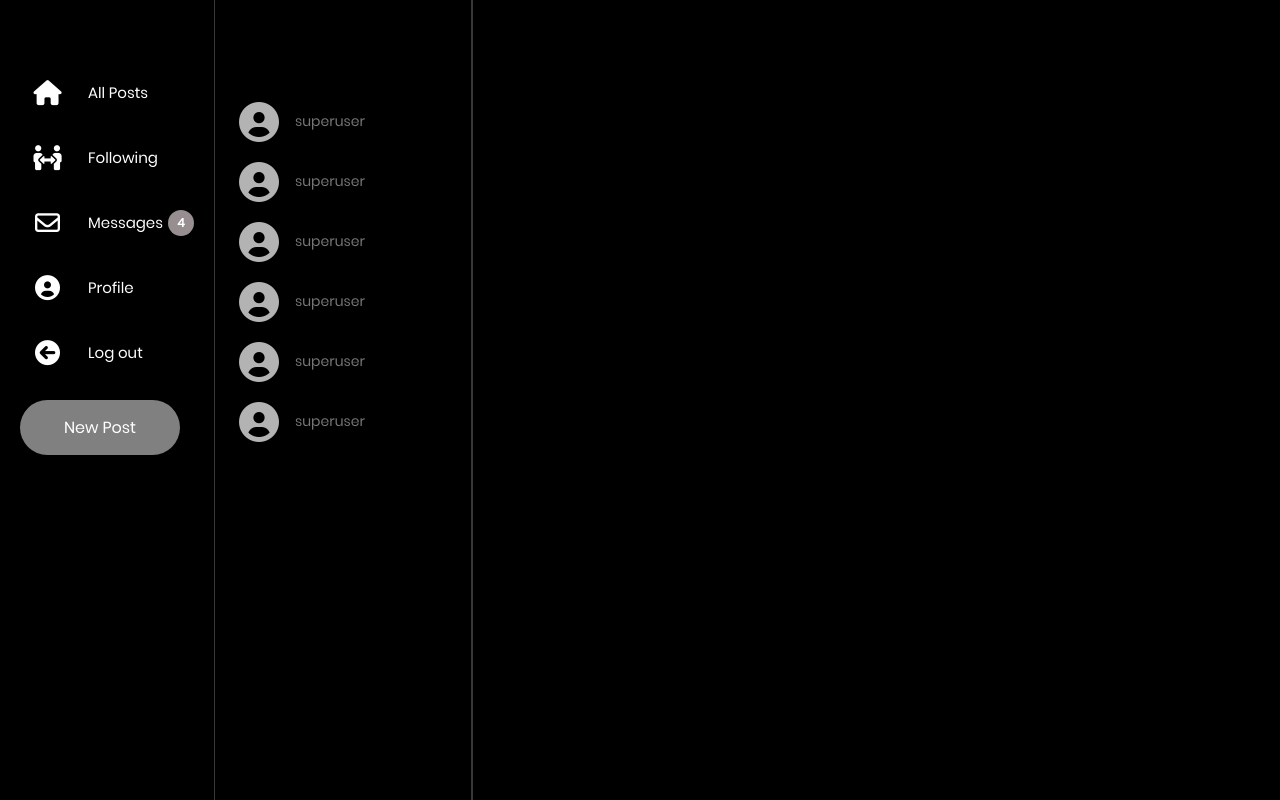
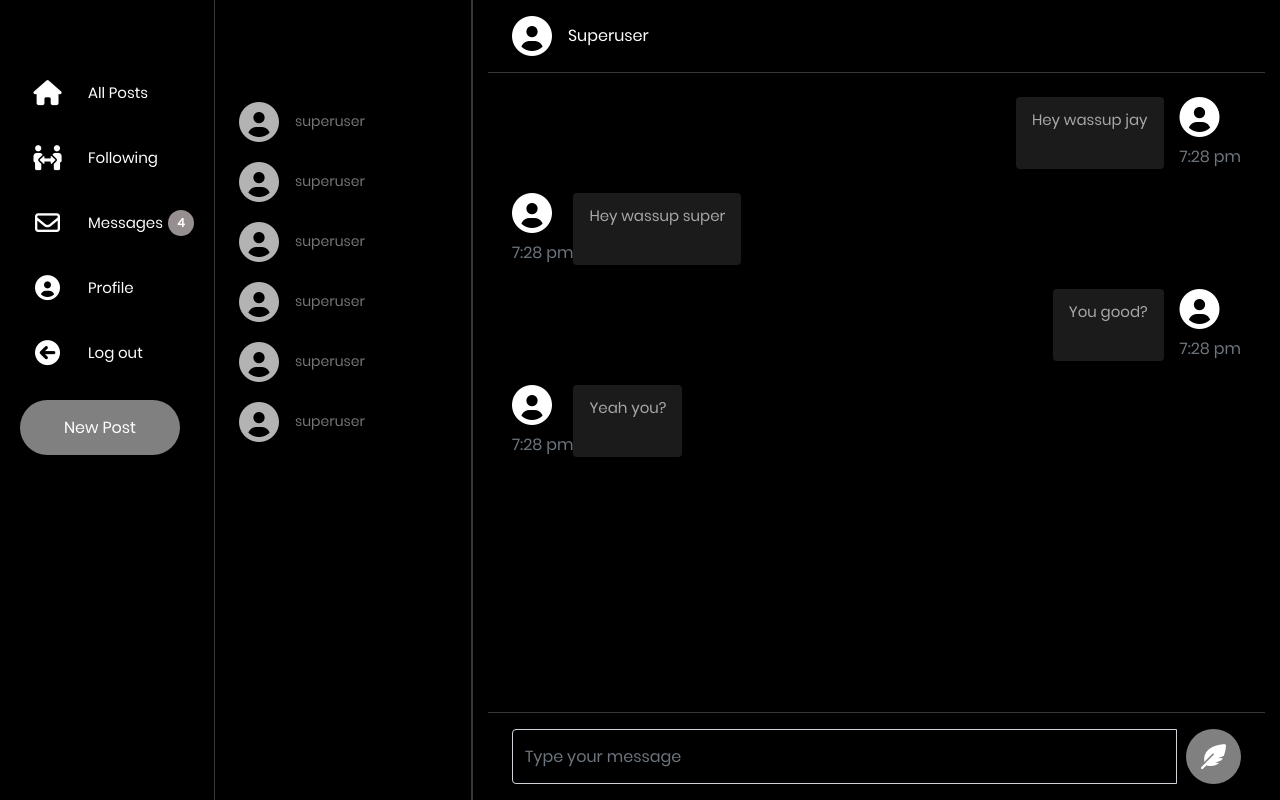
Before and after one commit to jeanjoelkapula/react-twitter, a React (Create React App) app: page /messages in a window 1280 px wide. Built offline with nearby package versions, Linux system fonts and the light colour scheme.

Commit message:
Add messages page

```diff
--- /dev/null
+++ b/src/components/chat/ChatHeader.js
@@ -0,0 +1,25 @@
+import React from "react";
+import { useSelector } from "react-redux";
+
+export default function ChatHeader(props) {
+    const iconStyle = {
+        fontSize: "36px",
+        color: "#8e8d8d !important"
+    }
+
+    const user = useSelector(state => state.currentChat.user);
+    return (
+        <>
+            <div className="flex-grow-0 py-3 pr-4 pl-lg-4" style={{borderBottom: "1px solid #ffffff38"}}>
+                <div className="media align-items-center">
+                    <a className="chat-sidebox-toggler d-lg-none d-block text-muted text-large px-4 mr-2"><i className="ion ion-md-more" style={iconStyle}></i></a>
+                    <div className="position-relative">
+                        <span className="badge badge-dot badge-success indicator"></span>
+                        <a><i className="fas fa-user-circle"></i></a>
+                    </div>
+                    <div id="chat-header-username" className="media-body pl-3 text-w">{user}</div>
+                </div>
+            </div>
+        </>
+    )
+}
--- a/src/components/ChatSideBar.js
+++ b/src/components/chat/ChatSideBar.js
@@ -1,5 +1,5 @@
 import React from "react";
-import ChatList from "../components/ChatList";
+import ChatList from "./ChatList";
 
 export default function ChatSideBar(props) {
 
--- /dev/null
+++ b/src/components/chat/Message.js
@@ -0,0 +1,20 @@
+import React from "react";
+
+export default function Message(props) {
+
+    const message = {...props.message}
+    const orientation = message.incoming ? "chat-message-right" : "chat-message-left";
+
+    return (
+        <div className={`${orientation} mb-4`}>
+            <div>
+                <a><i className="fas fa-user-circle"></i></a>
+                <div className="text-muted  text-nowrap mt-2">{message.time}</div>
+            </div>
+            <div className="chat-text flex-shrink-1 chat-item rounded py-2 px-3 mr-3">
+                <div className="font-weight-semibold mb-1 chat-text-username">{message.user}</div>
+                {message.message}
+            </div>
+        </div>
+    )
+}
--- /dev/null
+++ b/src/components/chat/MessageForm.js
@@ -0,0 +1,34 @@
+import React from "react";
+import {reduxForm, Field} from "redux-form"
+
+let MessageForm = props => {
+
+    const inputStyle = {
+        height: "55px",
+        backgroundColor: "black",
+        color: "white"
+    }
+
+    return (
+        <div className="flex-grow-0 py-3 px-4" style={{borderTop: "1px solid #ffffff38"}}>
+            <form>
+                <div className="input-group">
+                    <Field id="chat-message-input" component="input" name="message" type="text" className="form-control chat-input" placeholder="Type your message" style={inputStyle} />
+                    <div className="input-group-append">
+                        <button type="submit">
+                            <a id="chat-message-submit" className="chat-send">
+                                <i className="fas fa-feather-alt"></i>
+                            </a>
+                        </button>
+                    </div>
+                </div>
+            </form>
+        </div>
+    )
+}
+
+MessageForm = reduxForm({
+    form: "messageForm"
+}) (MessageForm)
+
+export default MessageForm
--- /dev/null
+++ b/src/components/chat/MessageList.js
@@ -0,0 +1,19 @@
+import React from "react";
+import { useSelector } from "react-redux";
+import Message from "./Message";
+export default function MessageList(props) {
+    const messages = useSelector(state => state.currentChat.messages);
+    const messageElements = messages.map(message => (
+        <Message
+            key = {message.id}
+            message = {message}
+        />
+    ))
+    return (
+        <div className="flex-grow-1 position-relative">
+            <div id="message-list" className="chat-messages chat-scroll custom-scrollbar p-4 ps">
+                {messageElements}
+            </div>
+        </div>
+    )
+}
--- /dev/null
+++ b/src/components/chat/NoChatSelected.js
@@ -0,0 +1,15 @@
+import React from "react";
+
+export default function NoChatSelected() {
+
+    return (
+        <div id="unselected-chat-container" className="unselected-chat-container">
+            <div>
+                <span className="header text-white" style={{fontSize:"40px"}}>You don’t have a<br/> chat selected</span>
+            </div>
+            <div>
+                <span className="chat-text p">Choose one from your existing chats</span>
+            </div>
+        </div>
+    )
+}
--- a/src/pages/Messages.js
+++ b/src/pages/Messages.js
@@ -2,9 +2,12 @@ import React from "react";
 import Wrapper from "../components/layout/Wrapper";
 import LeftSideBar from "../components/layout/LeftSideBar";
 import ChatContentWrapper from "../components/layout/ChatContentWrapper";
-import ChatSideBar from "../components/ChatSideBar";
-import ChatContainer from "../components/ChatContainer";
-
+import ChatSideBar from "../components/chat/ChatSideBar";
+import ChatContainer from "../components/chat/ChatContainer";
+import NoChatSelected from "../components/chat/NoChatSelected";
+import MessageForm from "../components/chat/MessageForm";
+import ChatHeader from "../components/chat/ChatHeader";
+import MessageList from "../components/chat/MessageList";
 
 export default function Messages(props) {
 
@@ -14,7 +17,9 @@ export default function Messages(props) {
             <ChatContentWrapper>
                 <ChatSideBar />
                 <ChatContainer>
-
+                    <ChatHeader />
+                    <MessageList />
+                    <MessageForm />
                 </ChatContainer>
             </ChatContentWrapper>
         </Wrapper>
--- /dev/null
+++ b/src/redux/currentChat.js
@@ -0,0 +1,37 @@
+const initialState = {
+    id: 1,
+    user: "Superuser",
+    messages: [
+        {
+            id: 1,
+            message: "Hey wassup jay",
+            incoming: true,
+            time: "7:28 pm"
+        },
+        {
+            id: 2,
+            message: "Hey wassup super",
+            incoming: false,
+            time: "7:28 pm"
+        },
+        {
+            id: 3,
+            message: "You good?",
+            incoming: true,
+            time: "7:28 pm"
+        },
+        {
+            id: 4,
+            message: "Yeah you?",
+            incoming: false,
+            time: "7:28 pm"
+        }
+    ]
+}
+
+export default function currentChatReducer(state = initialState, action) {
+    switch(action.type) {
+        default:
+            return state;
+    }
+}
--- a/src/redux/index.js
+++ b/src/redux/index.js
@@ -3,12 +3,14 @@ import { reducer as reduxFormReducer } from 'redux-form';
 import userReducer from "./user"
 import postsReducer from "./posts";
 import chatsReducer from "./chats";
+import currentChatReducer from "./currentChat";
 
 const rootReducer = combineReducers({
     user: userReducer,
     form: reduxFormReducer,
     posts: postsReducer,
-    chats: chatsReducer
+    chats: chatsReducer,
+    currentChat: currentChatReducer
 })
 
 export default createStore(rootReducer)
```
Also changed, not shown: src/components/chat/Chat.js (renamed from src/components/Chat.js), src/components/chat/ChatContainer.js (renamed from src/components/ChatContainer.js), src/components/chat/ChatList.js (renamed from src/components/ChatList.js).
